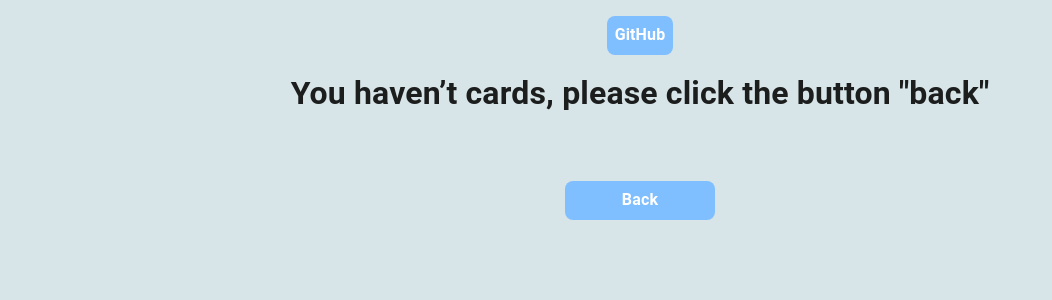
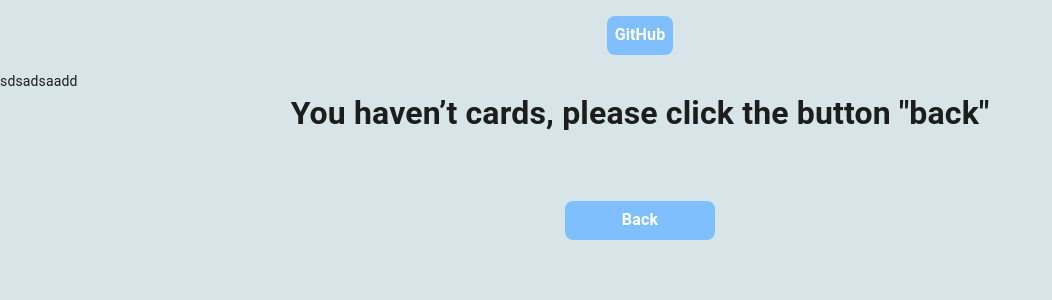
Before and after one commit to L87R78/redux-persist, a React (Create React App) app: page /#/my-favorites in a window 1280 px wide. Shown: the top 300 px of the page, without its empty margins (0-1052 px from the left). Built offline with nearby package versions, Linux system fonts and the light colour scheme.

Commit message:
Test gh-pages

```diff
--- a/src/App.jsx
+++ b/src/App.jsx
@@ -44,6 +44,7 @@ const App = ({ myCards }) => {
             {ButtonTypes.gitHub}
           </a>
         </header>
+        sdsadsaadd
       </div>
       <Switch>
         <Route exact path="/" component={AllFavorites} />
```
